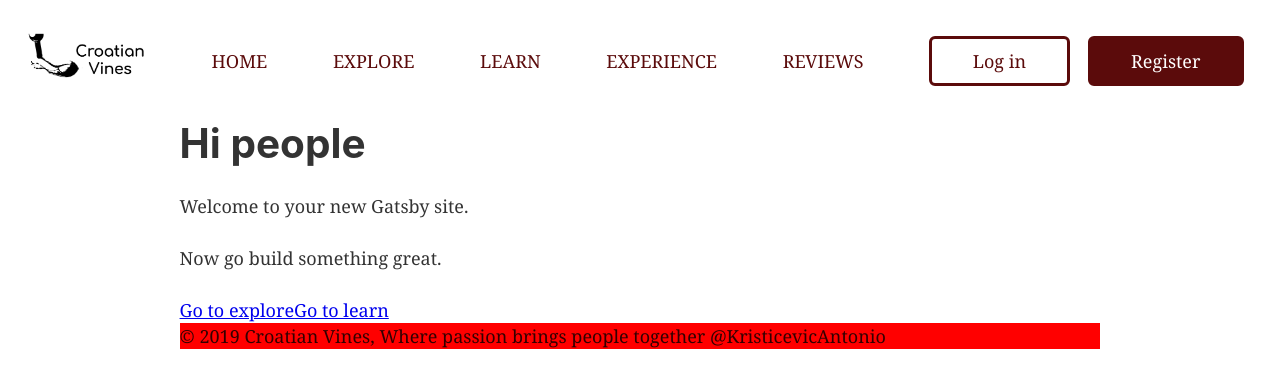
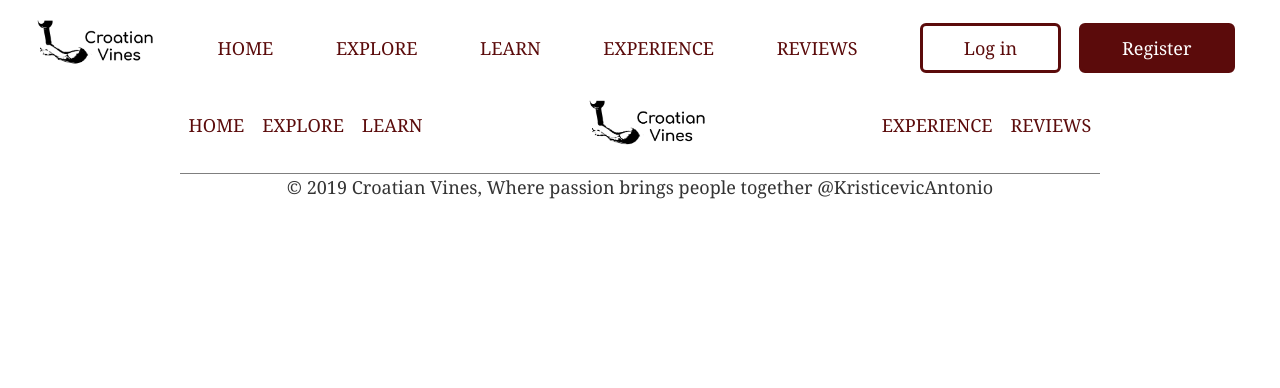
Before and after one commit to pavisalavisa/CroatianVines, a Gatsby site: page / in a window 1280 px wide. Built offline with nearby package versions, Linux system fonts and the light colour scheme; Gatsby itself is replaced by a stand-in of ours.

Commit message:
Add footer implementation

```diff
--- /dev/null
+++ b/src/components/common/container.js
@@ -0,0 +1,10 @@
+import styled from "styled-components"
+
+
+const FlexRow = styled.div`
+  display: flex;
+  align-items:center;
+  justify-content:space-between;
+`
+
+export default FlexRow;
--- a/src/components/footer.js
+++ b/src/components/footer.js
@@ -1,16 +1,60 @@
 import PropTypes from "prop-types"
 import React from "react"
 import styled from "styled-components"
+import FlexRow from "./common/container"
+import Image from "gatsby-image"
+import { Link } from "gatsby"
 
-const StyledFooter= styled.footer`
-background:red;
+const StyledFooter = styled.footer`
 marginBottom:1.45rem;
 `
+const SocialMediaContainer = styled.div`
+`
+const StyledMenuItem = styled(props => <Link {...props} />)`
+  color: #5B0B0B;
+  padding:0.5rem;
+  &:hover {
+    border-bottom:3px solid #5B0B0B;
+    padding:-3px;
+  }
+  text-decoration:none;
+`;
+const CopyrightContainer = styled.div`
+  text-align:center;
+`
 
-const Footer = ({ siteDescription, siteAuthor }) => (
-    <StyledFooter>
-            © {new Date().getFullYear()} Croatian Vines, {siteDescription} {siteAuthor}
-    </StyledFooter>
+const StyledFooterNavigation = styled(FlexRow)`
+  padding-bottom:1rem;
+  border-bottom:1px solid rgba(0,0,0, .5);
+`
+
+const NavigationItemGroup = ({ items }) =>
+  (
+    <FlexRow>
+      {items.map(menuItem => (
+        <StyledMenuItem key={items.indexOf(menuItem)} to={menuItem.path}>
+          {menuItem.title.toUpperCase()}
+        </StyledMenuItem>)
+      )}
+    </FlexRow>
+  )
+
+const FooterNavigation = ({ logo, navigationItems }) => (
+  <StyledFooterNavigation>
+    <NavigationItemGroup items={navigationItems.slice(0, Math.ceil(navigationItems.length / 2))}></NavigationItemGroup>
+    <Image fixed={logo} />
+    <NavigationItemGroup items={navigationItems.slice(Math.ceil(navigationItems.length / 2))}></NavigationItemGroup>
+  </StyledFooterNavigation>
+)
+
+const Footer = ({ logo, siteDescription, siteAuthor, navigationItems }) => (
+  <StyledFooter>
+    <FooterNavigation logo={logo} navigationItems={navigationItems} />
+    <SocialMediaContainer></SocialMediaContainer>
+    <CopyrightContainer>
+      © {new Date().getFullYear()} Croatian Vines, {siteDescription} {siteAuthor}
+    </CopyrightContainer>
+  </StyledFooter>
 )
 
 Footer.propTypes = {
--- a/src/components/header.js
+++ b/src/components/header.js
@@ -4,17 +4,12 @@ import React from "react"
 import styled from "styled-components"
 import ImageLink from "./common/imageLink"
 import StyledButton from "./common/button"
+import FlexRow from "./common/container"
 
 const StyledHeader = styled.header`
   background:white;
-  margin: 1.5rem;
+  margin: 0.75rem 2rem;
   padding:0 0 0 0;
-`
-
-const FlexRow = styled(props => <div {...props} />)`
-  display: flex;
-  align-items:center;
-  justify-content:space-between;
 `
 
 const StyledMenuItem = styled(props => <Link {...props} />)`
--- a/src/components/layout.js
+++ b/src/components/layout.js
@@ -46,8 +46,11 @@ const Layout = ({ children }) => {
         }}
       >
         <main>{children}</main>
-        <Footer siteDescription={data.site.siteMetadata.description}
-          siteAuthor={data.site.siteMetadata.author} />
+        <Footer
+          logo={data.file.childImageSharp.fixed}
+          siteDescription={data.site.siteMetadata.description}
+          siteAuthor={data.site.siteMetadata.author}
+          navigationItems={data.site.siteMetadata.menuItems} />
       </div>
     </>
   )
--- a/src/pages/index.js
+++ b/src/pages/index.js
@@ -1,19 +1,11 @@
 import React from "react"
-import { Link } from "gatsby"
-
 import Layout from "../components/layout"
 import SEO from "../components/seo"
 
 const IndexPage = () => (
   <Layout>
     <SEO title="Home" />
-    <h1>Hi people</h1>
-    <p>Welcome to your new Gatsby site.</p>
-    <p>Now go build something great.</p>
-    <div style={{ maxWidth: `300px`, marginBottom: `1.45rem` }}>
-    </div>
-    <Link to="/explore/">Go to explore</Link>
-    <Link to="/learn/">Go to learn</Link>
+
   </Layout>
 )
 
```
Also changed, not shown: src/images/gatsby-astronaut.png (added), src/images/gatsby-icon.png (added).
